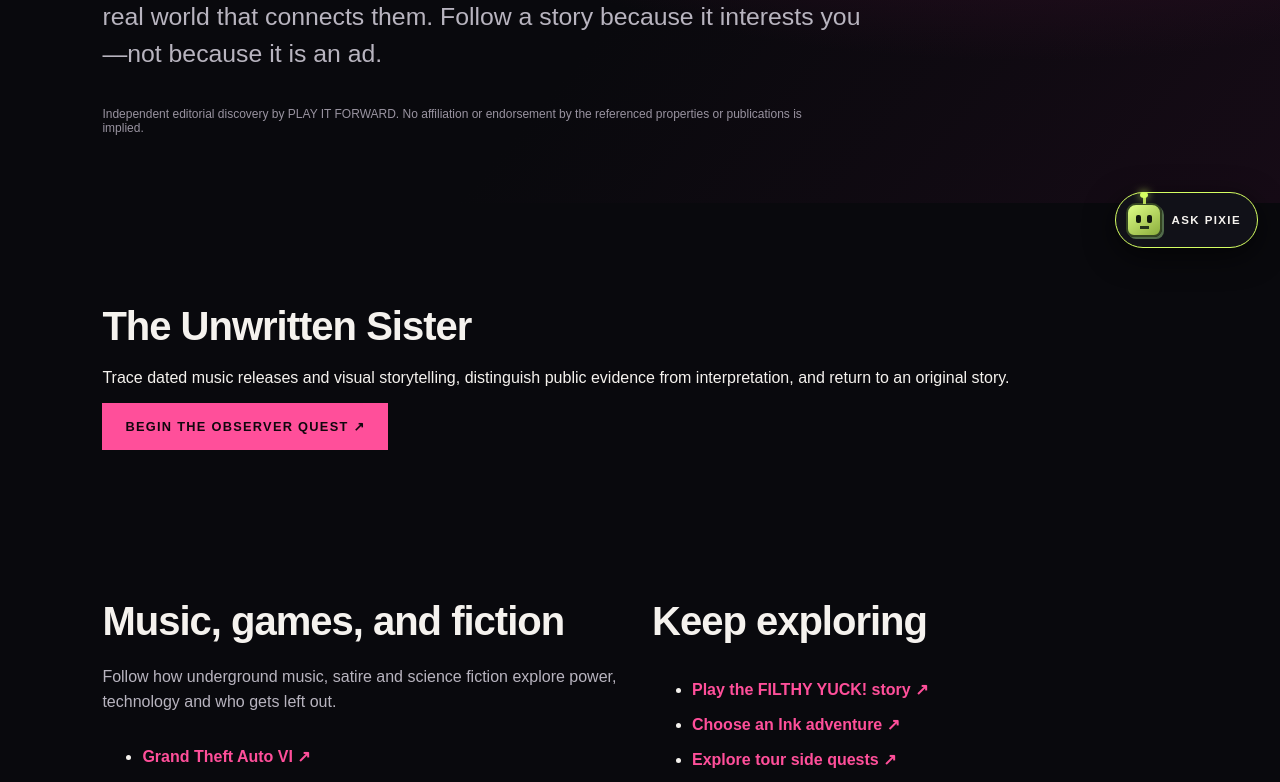
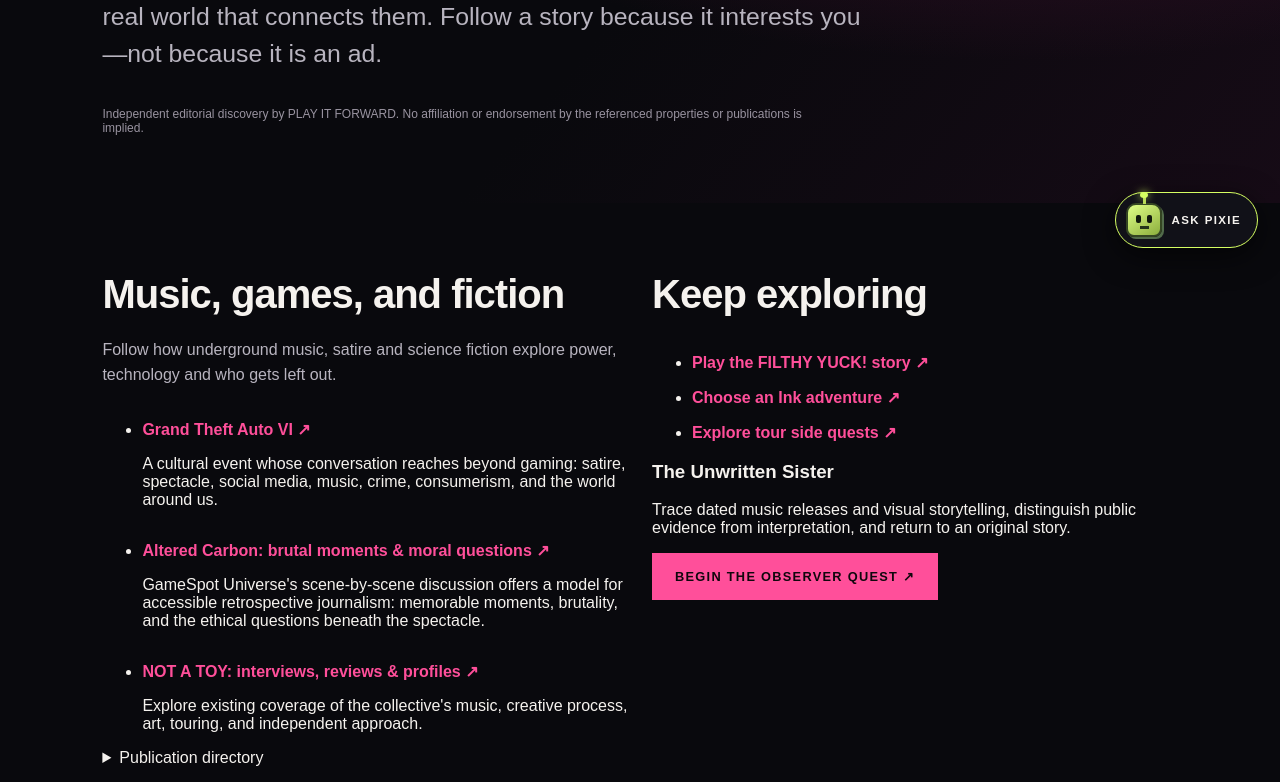
Before and after one commit to Loptr-Lab/pay-it-forward, a Next.js app: page /culture in a window 1280 px wide. Shown: the part 530-1312 px from the top of the page. Built offline with nearby package versions, Linux system fonts and the light colour scheme.

Commit message:
Move Unwritten Sister beneath Keep exploring

```diff
--- a/src/app/culture/page.tsx
+++ b/src/app/culture/page.tsx
@@ -39,11 +39,6 @@ export default function CulturePage() {
       <p className="experience-lede">Games, science fiction, music, satire, journalism, and the strange real world that connects them. Follow a story because it interests you—not because it is an ad.</p>
       <p className="disclaimer">Independent editorial discovery by PLAY IT FORWARD. No affiliation or endorsement by the referenced properties or publications is implied.</p>
     </section>
-    <section className="route-stops compact-section" id="stories">
-      <h2>{featured.title}</h2>
-      <p>{featured.description}</p>
-      <Link className="button primary" href={featured.href}>BEGIN THE OBSERVER QUEST ↗</Link>
-    </section>
     <div className="adventure-info-row">
       <section className="quest-intro compact-section">
         <h2>Music, games, and fiction</h2>
@@ -67,6 +62,11 @@ export default function CulturePage() {
           <li><Link className="text-link" href="/every-day/#fans">Choose an Ink adventure ↗</Link></li>
           <li><Link className="text-link" href="/tour-side-quests/">Explore tour side quests ↗</Link></li>
         </ul>
+        <div id="stories">
+          <h3>{featured.title}</h3>
+          <p>{featured.description}</p>
+          <Link className="button primary" href={featured.href}>BEGIN THE OBSERVER QUEST ↗</Link>
+        </div>
       </section>
     </div>
     <SiteDirectoryFooter tagline="INDEPENDENT · ACCESSIBLE · SELF-PACED" />
```
